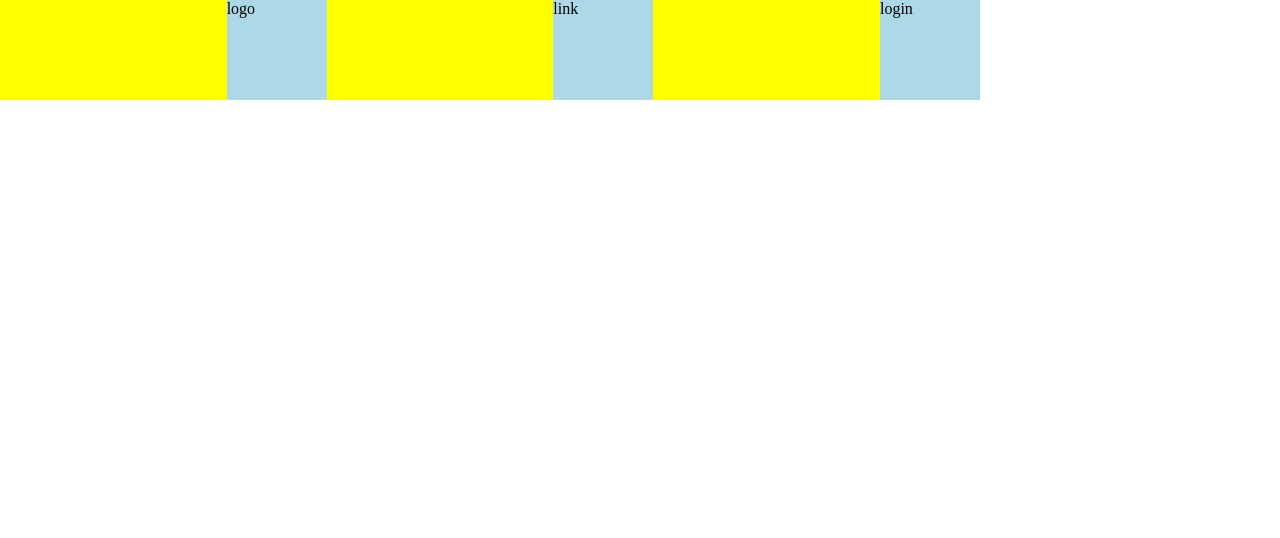
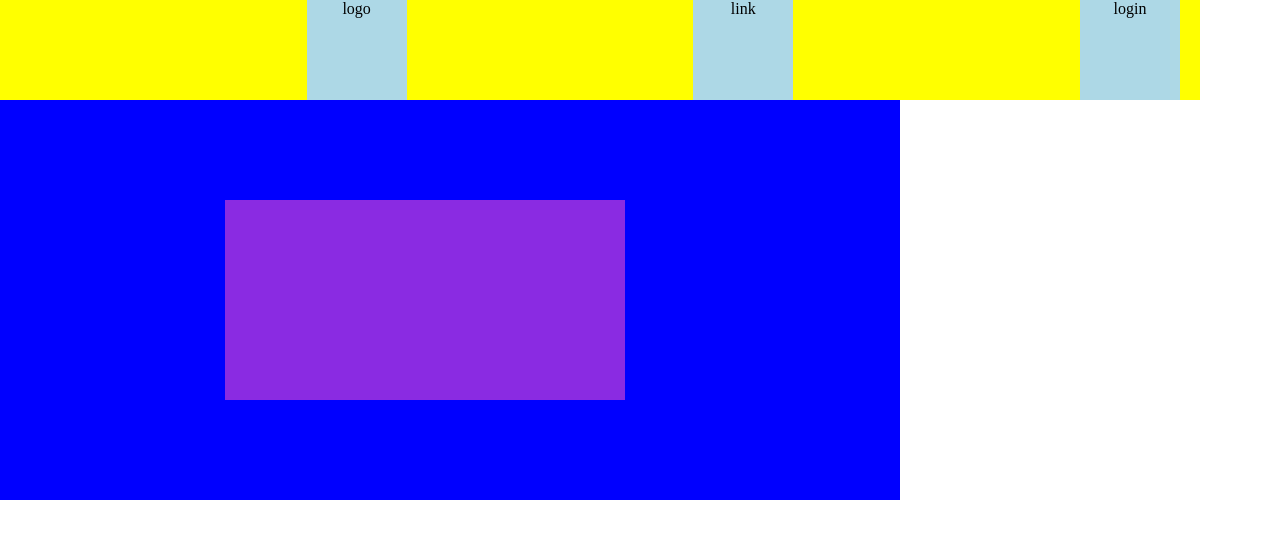
Before and after one commit to AlicePisciuneri/htmlcss-discord, a plain HTML site: page index.html in a window 1280 px wide. Drawn offline with Linux system fonts and the light colour scheme.

Commit message:
header e main

```diff
--- a/index.html
+++ b/index.html
@@ -7,12 +7,20 @@
     <link rel="stylesheet" href="./style.css">
 </head>
 <body>
-<header class="container" >
+<header class="container-header" >
 
     <div class="box">logo </div>
     <div class="box">link  </div>
     <div class="box">login </div>
 
 </header>
+<main class="banner">
+        <div class="card">
+    </div>
+    <section
+
+</main>
+
+
 </body>
 </html>
--- a/style.css
+++ b/style.css
@@ -3,9 +3,10 @@
     padding: 0;
     box-sizing: border-box;
 }
-.container {
-    height: 100px;
-    width: 980px;
+.container-header {
+    max-width: 1200px;
+    margin: 0;
+    padding: 0 20px;
     background-color: yellow;
     display:flex;
 }
@@ -14,5 +15,26 @@
     height: 100px;
     background-color: lightblue;
     margin-inline-start: auto;
+    display: flex;
+    justify-content: center;
 
 }
+
+.banner {
+    background-color: blue;
+    width: 900px;
+    height: 400px;
+    display: flex;
+    justify-content: center;
+    align-items: center;
+
+}
+.card {
+    background-color: blueviolet;
+    height: 200px;
+    width: 400px;
+    display: flex;
+    justify-content: center;
+    margin-right: 50px;
+
+    }
```
